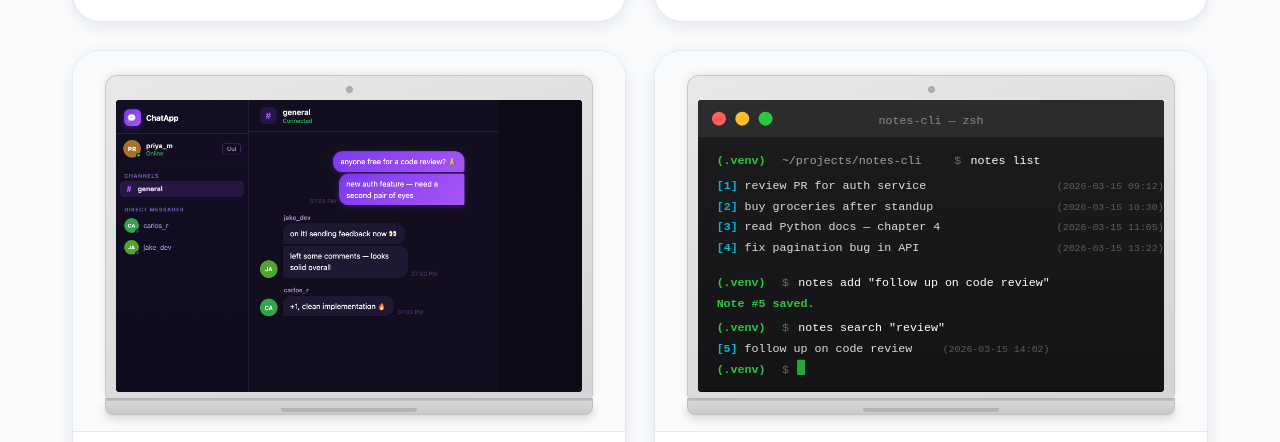
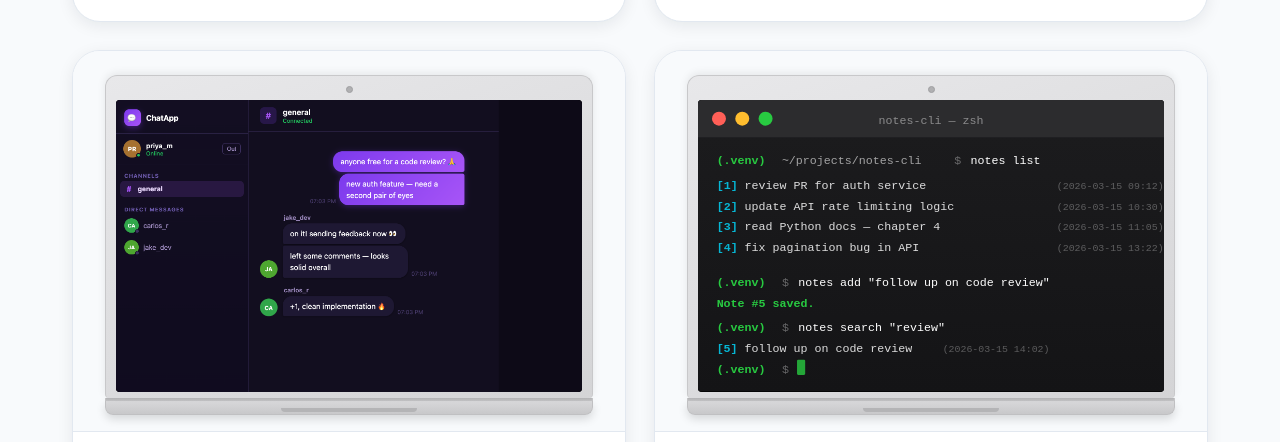
Before and after one commit to sanihaseeb/portfolio, a React (Vite) app in the folder client/: page / in a window 1280 px wide. Shown: the part 3478-3920 px from the top of the page. Built offline with nearby package versions, Linux system fonts and the light colour scheme.

Commit message:
fix: replace non-dev note with dev task in notes-cli preview

```diff
--- a/client/src/components/previews/NotesCLIPreview.jsx
+++ b/client/src/components/previews/NotesCLIPreview.jsx
@@ -35,7 +35,7 @@ export default function NotesCLIPreview() {
       {/* Output: notes */}
       {[
         { id: 1, text: 'review PR for auth service',    time: '2026-03-15 09:12', color: '#06B6D4' },
-        { id: 2, text: 'buy groceries after standup',   time: '2026-03-15 10:30', color: '#06B6D4' },
+        { id: 2, text: 'update API rate limiting logic',  time: '2026-03-15 10:30', color: '#06B6D4' },
         { id: 3, text: 'read Python docs — chapter 4',  time: '2026-03-15 11:05', color: '#06B6D4' },
         { id: 4, text: 'fix pagination bug in API',     time: '2026-03-15 13:22', color: '#06B6D4' },
       ].map((note, i) => (
```
